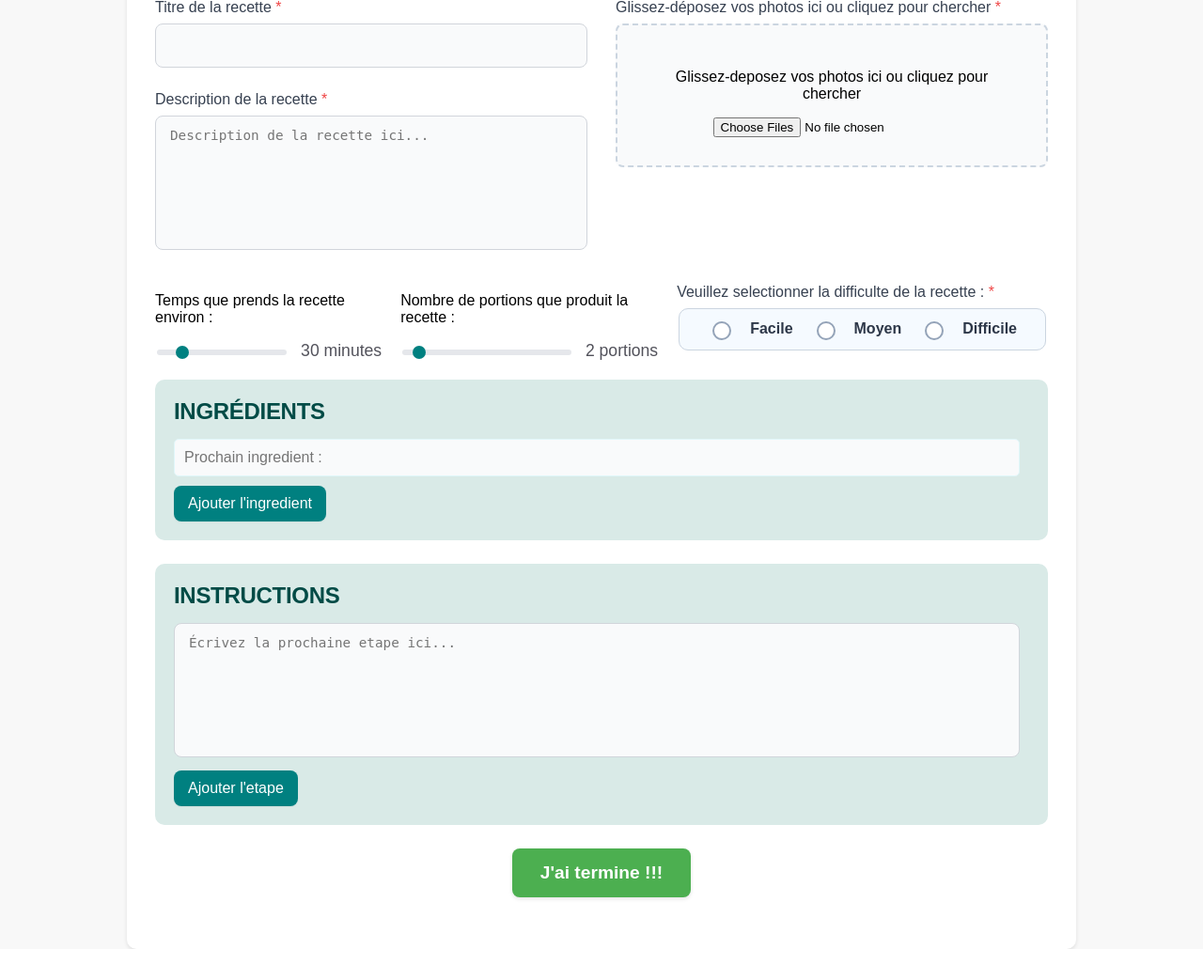
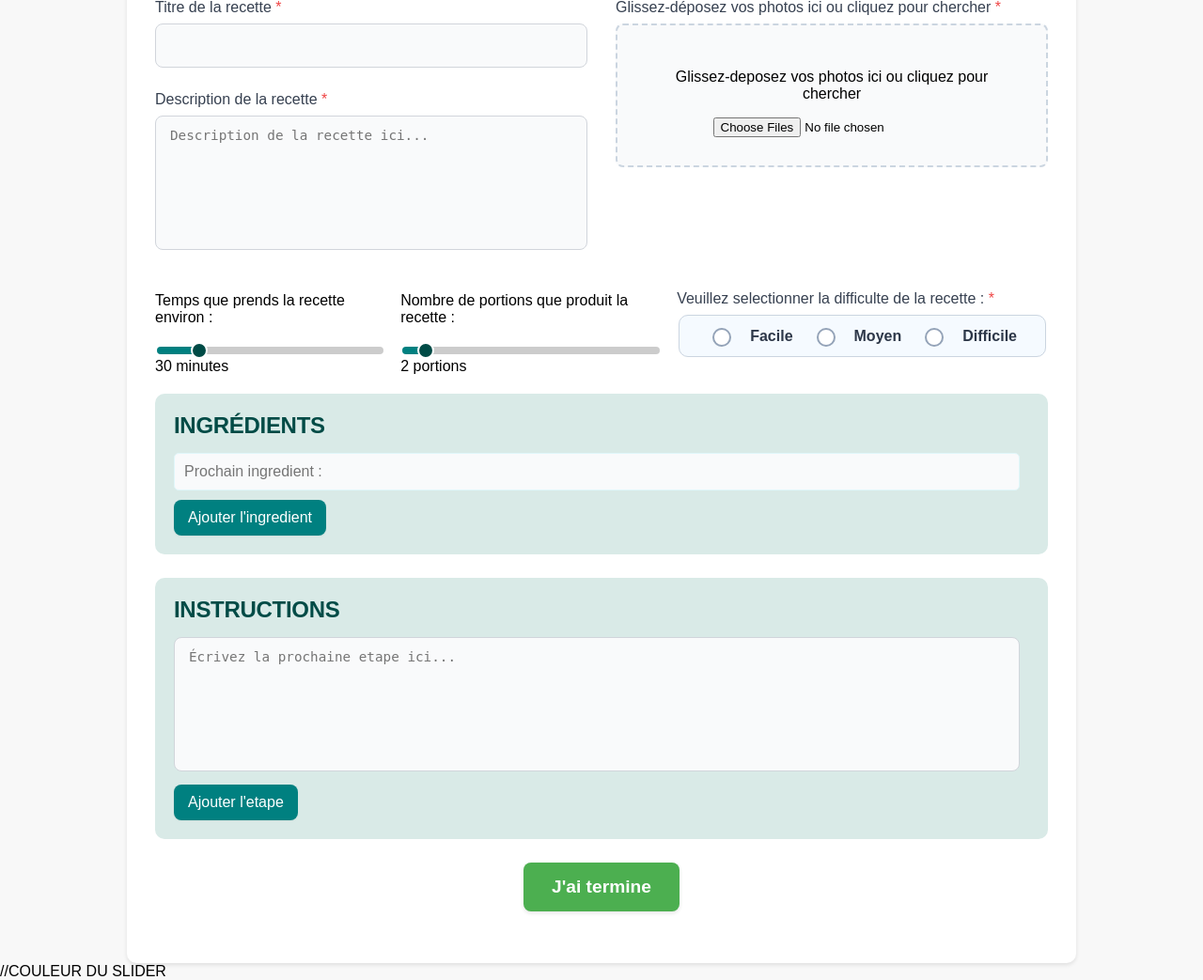
Before and after one commit to yan32323/H2025_TCH099_02_C1, a PHP site: page /creationRecettes.html in a window 1280 px wide. Shown: the part 298-1341 px from the top of the page at 94% size. Before the commit the page ends 1308 px from the top, so only its background shows below. Run offline with PHP 8.4, Linux system fonts and the light colour scheme; grey boxes labelled with a size stand in for pictures from a placeholder-image service; some libraries are stand-ins or nearby versions.

Commit message:
HTML + CSS Page creation recette

```diff
--- a/assets/js/creationRecettes.js
+++ b/assets/js/creationRecettes.js
@@ -151,15 +151,16 @@ document.addEventListener("DOMContentLoaded", async function () {
 
     let zoneProchaineEtape = document.getElementById("prochaine-etape");
     let texteProchaineEtape = zoneProchaineEtape.value.trim();
+    zoneProchaineEtape.classList.add("zone-instruction");
     zoneProchaineEtape.value = "";
 
     // seulement mettre a jour si du texte a ete recu
-
     if (texteProchaineEtape) {
       tableauEtapes.push(texteProchaineEtape);
       updateEtape();
     }
   });
+
 
   envoyerRecette.addEventListener("click", sendRecette);
   /**
@@ -421,12 +422,13 @@ document.addEventListener("DOMContentLoaded", async function () {
 
     for (let i = 0; i < tableauEtapes.length; i++) {
       let divEtape = document.createElement("div");
+      divEtape.classList.add("groupe_instructions");
       divEtape.innerHTML =
-        "<p id='ing" +
+        "<p class= 'zone-instruction' id='ing" +
         i +
         "'>" +
         tableauEtapes[i] +
-        "</p><button id='supr-etape" +
+        "</p><button class='btn_ingredient remove-item-button' id='supr-etape" +
         i +
         "'>X</button>";
       zoneEtape.appendChild(divEtape);
--- a/assets/styles/styles-creation-recettes.css
+++ b/assets/styles/styles-creation-recettes.css
@@ -242,56 +242,25 @@ h4{
     padding-bottom: 40px;
 }
 
+input[type="range"] {
+  -webkit-appearance: none;
+  width: 100%;
+  height: 8px;
+  background: #ccc;
+  border-radius: 5px;
+  outline: none;
+}
 
-
-
-  .time-slider-container {
-      display: flex;
-      flex-direction: row;
-      align-items: center;
-  }
-
-  .time-slider-container input[type="range"] {
-      flex-grow: 1;
-      margin-right: 15px;
-      margin-bottom: 0px;
-      height: 6px;
-      -webkit-appearance: none;
-      appearance: none;
-      background: #e5e7eb;
-      border-radius: 5px;
-  }
-
-  .time-slider-container input[type="range"]::-webkit-slider-thumb {
-      -webkit-appearance: none;
-      appearance: none;
-      width: 14px;
-      height: 14px;
-      background-color: #008080;
-      cursor: pointer;
-      border-radius: 50%;
-      border: none;
-  }
-
-  .time-slider-container input[type="range"]::-moz-range-thumb {
-      width: 14px;
-      height: 14px;
-      background-color: #008080;
-      cursor: pointer;
-      border-radius: 50%;
-      border: none;
-  }
-
-
-  .time-slider-container span {
-      font-size: 1.1em;
-      color: #52525b;
-      font-weight: 500;
-      text-align: left;
-      display: inline-block;
-      width: auto;
-  }
-
+input[type="range"]::-webkit-slider-thumb {
+  -webkit-appearance: none;
+  width: 18px;
+  height: 18px;
+  background: #004B46;
+  border-radius: 50%;
+  cursor: pointer;
+  border: 2px solid white;
+  position: relative;
+}
 
   .file-upload-group .file-upload-box {
       border: 2px dashed #cbd5e0;
@@ -538,7 +507,6 @@ h4{
   display: flex;
   align-items: center;
   justify-content: center;
-  /* flex: 0.5; /* Encore moins de place pour le bouton */
   padding: 2px;
 }
 
@@ -552,60 +520,79 @@ h4{
     }
 }
 .difficulty-group fieldset {
-  border: 1px solid #cbd5e0; /* Light border for the fieldset */
-  padding: 10px; /* Add padding around the radio button options */
-  background-color: #f5faff; /* A light background color for the container */
-  border-radius: 10px; /* Give rounded corners to the container */
-  display: flex; /* Ensure fieldset behaves correctly with gap */
-  justify-content: space-around; /* Distribute space evenly between options */
+  border: 1px solid #cbd5e0;
+  padding: 10px;
+  background-color: #f5faff;
+  border-radius: 10px;
+  display: flex;
+  justify-content: space-around;
 }
 
 .difficulty-group .difficulty-options {
-  display: flex; /* Arrange radio buttons and labels in a row */
-  gap: 20px; /* Increased gap value to create more space between options */
-  align-items: center; /* Vertically align radio buttons and labels */
-  width: 100%; /* Ensure options are spaced across the full width */
-  justify-content: space-between; /* Distribute space between items */
-  padding: 0 20px; /* Add some padding on the left and right */
+  display: flex;
+  gap: 20px;
+  align-items: center;
+  width: 100%;
+  justify-content: space-between;
+  padding: 0 20px;
 }
 
 .difficulty-group .difficulty-options label {
-  display: flex; /* Use flexbox to align items inside label */
-  align-items: center; /* Vertically align within the label */
-  font-weight: bold; /* Make the labels bold */
-  color: #2d3748; /* Darker color for labels */
-  cursor: pointer; /* Make labels clickable */
+  display: flex;
+  align-items: center;
+  font-weight: bold;
+  color: #2d3748;
+  cursor: pointer;
   margin-bottom: 0;
-  text-align: center; /* Center the text within its space */
+  text-align: center;
 
 }
 
 .difficulty-group .difficulty-options input[type="radio"] {
-  appearance: none; /* Remove default radio button styling */
-  -webkit-appearance: none; /* For Safari */
-  -moz-appearance: none; /* For Firefox */
-  width: 20px; /* Set the width of the custom radio button */
-  height: 20px; /* Set the height of the custom radio button */
-  border: 2px solid #94a3b8; /* Border for the radio button */
-  border-radius: 50%; /* Make it a circle */
-  margin-right: 0px; /* Spacing between radio button and label text */
+  appearance: none;
+  -webkit-appearance: none;
+  -moz-appearance: none;
+  width: 20px;
+  height: 20px;
+  border: 2px solid #94a3b8;
+  border-radius: 50%;
+  margin-right: 0px;
   cursor: pointer;
-  position: relative; /* For positioning the "checked" indicator */
+  position: relative;
 }
 
 .difficulty-group .difficulty-options input[type="radio"]:checked::before {
-  content: ''; /* Create a pseudo-element to act as the "check" */
+  content: '';
   position: absolute;
   top: 50%;
   left: 50%;
-  transform: translate(-50%, -50%); /* Center the "check" inside the radio button */
-  width: 12px; /* Size of the inner "check" circle */
+  transform: translate(-50%, -50%);
+  width: 12px;
   height: 12px;
-  border-radius: 50%; /* Make the "check" a circle */
-  display: block; /* Make the "check" visible */
+  border-radius: 50%;
+  display: block;
 }
 
 /* Optional: Hover effect for labels */
 .difficulty-options label:hover input[type="radio"] {
-  border-color: #64748b; /* Slightly darker border on hover */
+  border-color: #64748b;
 }
+
+.groupe_instructions{
+  display: grid;
+  grid-template-columns: 8fr 1fr;
+  align-content:space-around;
+  gap: 20px;
+  height: auto;
+  margin-bottom: 10px;
+  padding: 10px;
+  border: 1px solid #d1d5db;
+  border-radius: 8px;
+  font-size: 1.1em;
+  box-sizing: border-box;
+  color: #4a5568;
+  background-color: #f9fafb;
+  align-content: center;
+  gap: 8px;
+  font-family: Arial, sans-serif;
+}
--- a/creationRecettes.html
+++ b/creationRecettes.html
@@ -208,6 +208,7 @@
               <div class="instruction-input">
                 <div id="zone-etape"></div>
                 <textarea
+                  class="zone-instruction"
                   id="prochaine-etape"
                   name="message"
                   placeholder="Écrivez la prochaine etape ici..."
@@ -219,6 +220,7 @@
               id="btn-creation-recette-etape"
               type="button"
               class="send-button add-instruction-button"
+
             >
               Ajouter l'etape
             </button>
@@ -226,7 +228,7 @@
 
           <div class="form-group save-button-group">
             <button id="btn-envoi-recette" type="submit" class="send-button save-recipe-button">
-              J'ai termine !!!
+              J'ai termine
             </button>
           </div>
         </form>
@@ -234,4 +236,20 @@
       </main>
     </div>
   </body>
+
+  //COULEUR DU SLIDER
+  <script>
+    document.querySelectorAll("input[type='range']").forEach(slider => {
+        slider.addEventListener("input", function () {
+            let min = this.min;
+            let max = this.max;
+            let val = this.value;
+            let percent = ((val - min) / (max - min)) * 100;
+
+            this.style.background = `linear-gradient(to right, #008080 ${percent}%, #ccc ${percent}%)`;
+        });
+
+        slider.dispatchEvent(new Event("input"));
+    });
+</script>
 </html>
```
